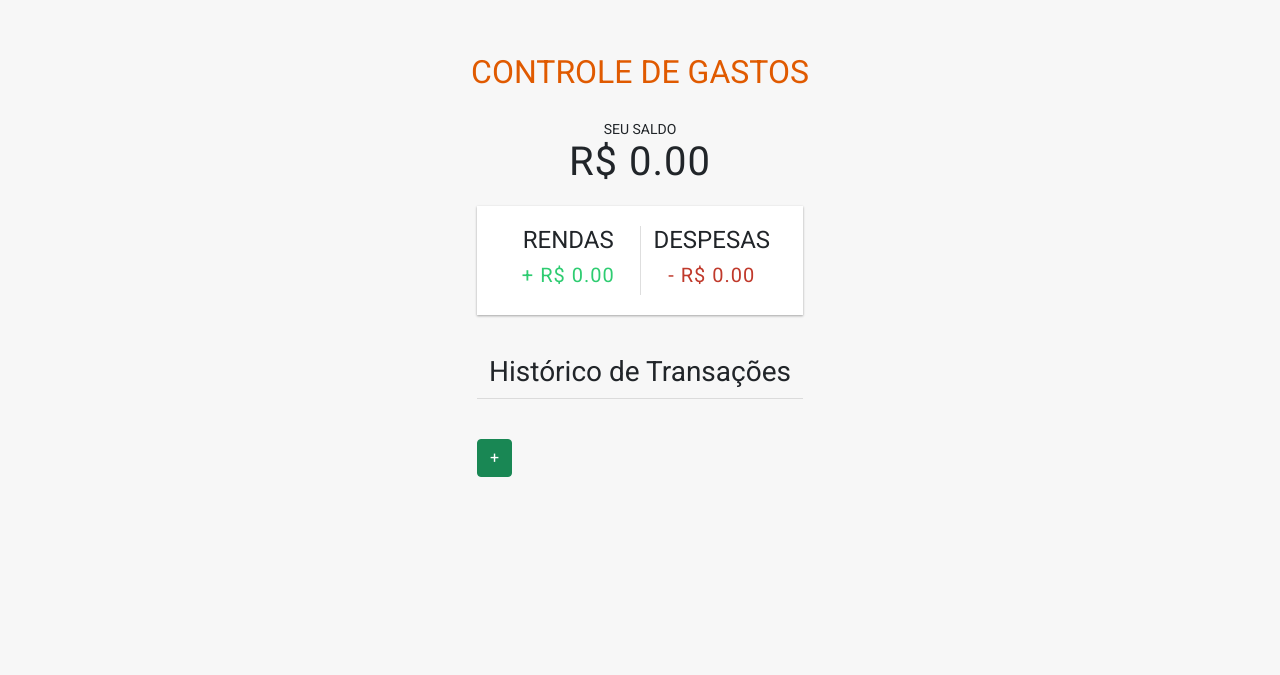
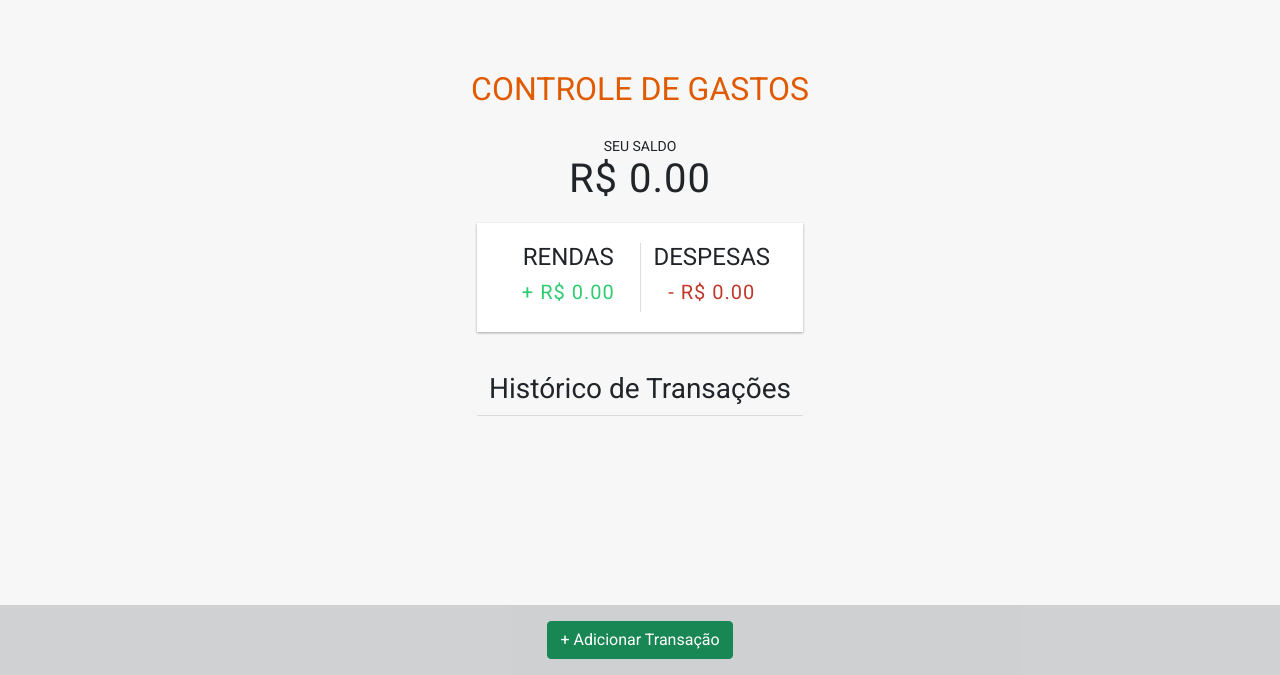
Before and after one commit to iwasrep/controle-de-gastos, a React (Create React App) app: page / in a window 1280 px wide. Shown: the part 125-800 px from the top of the page. Built offline with nearby package versions, Linux system fonts and the light colour scheme.

Commit message:
Ajustando Botão de adicionar

```diff
--- a/src/App.css
+++ b/src/App.css
@@ -102,19 +102,14 @@ input[type='number'] {
     width: 100%;
 }
 
-
-/* .btn {
-    cursor: pointer;
-    background-color: #00e043;
-    box-shadow: var(--box-shadow);
-    color: #fff;
-    border: 0;
-    display: block;
-    font-size: 16px;
-    margin: 10px 0 30px;
-    padding: 10px;
-    width: 100%;
-} */
+.btn-fixed {
+    position: fixed;
+    right: 0;
+    bottom: 0;
+    left: 0;
+    z-index: 1030;
+    background-color: #343a4033;
+}
 
 .btn:focus,
 .delete-btn:focus {
--- a/src/components/AdcTransacao.js
+++ b/src/components/AdcTransacao.js
@@ -57,11 +57,16 @@ export const AdcTransacao = () => {
 
   return (
     <>
-      <Button variant="success" onClick={handleShow}>
-        +
-      </Button>
-
-      <Modal show={show} fullscreen="modal-fullscreen-md-down" onHide={handleClose}>
+      <div className="text-center p-3 btn-fixed">
+        <Button variant="success" onClick={handleShow}>
+          + Adicionar Transação
+        </Button>
+      </div>
+      <Modal
+        show={show}
+        fullscreen="modal-fullscreen-md-down"
+        onHide={handleClose}
+      >
         <Modal.Header closeButton>
           <Modal.Title>Adicionar Nova Transação</Modal.Title>
         </Modal.Header>
@@ -114,7 +119,7 @@ export const AdcTransacao = () => {
                 disabled={isLoading}
                 onClick={!isLoading ? handleClick : null}
               >
-                {isLoading ? "Enviando…" : "Adicionar Transação"}
+                {isLoading ? "Enviando…" : "+ Adicionar Transação"}
               </Button>
             </div>
           </form>
--- a/src/components/ListadeTransacoes.js
+++ b/src/components/ListadeTransacoes.js
@@ -10,7 +10,7 @@ export const ListadeTransacoes = () => {
     return (
         <>
           <h3 className="text-center">Histórico de Transações </h3>
-          <ul id="list" className="list">
+          <ul id="list" className="list pb-4">
             {transacoes.map(transacoes => (<Transacao key={transacoes.id} transacoes={transacoes} />))}
           </ul>
         </>
```
